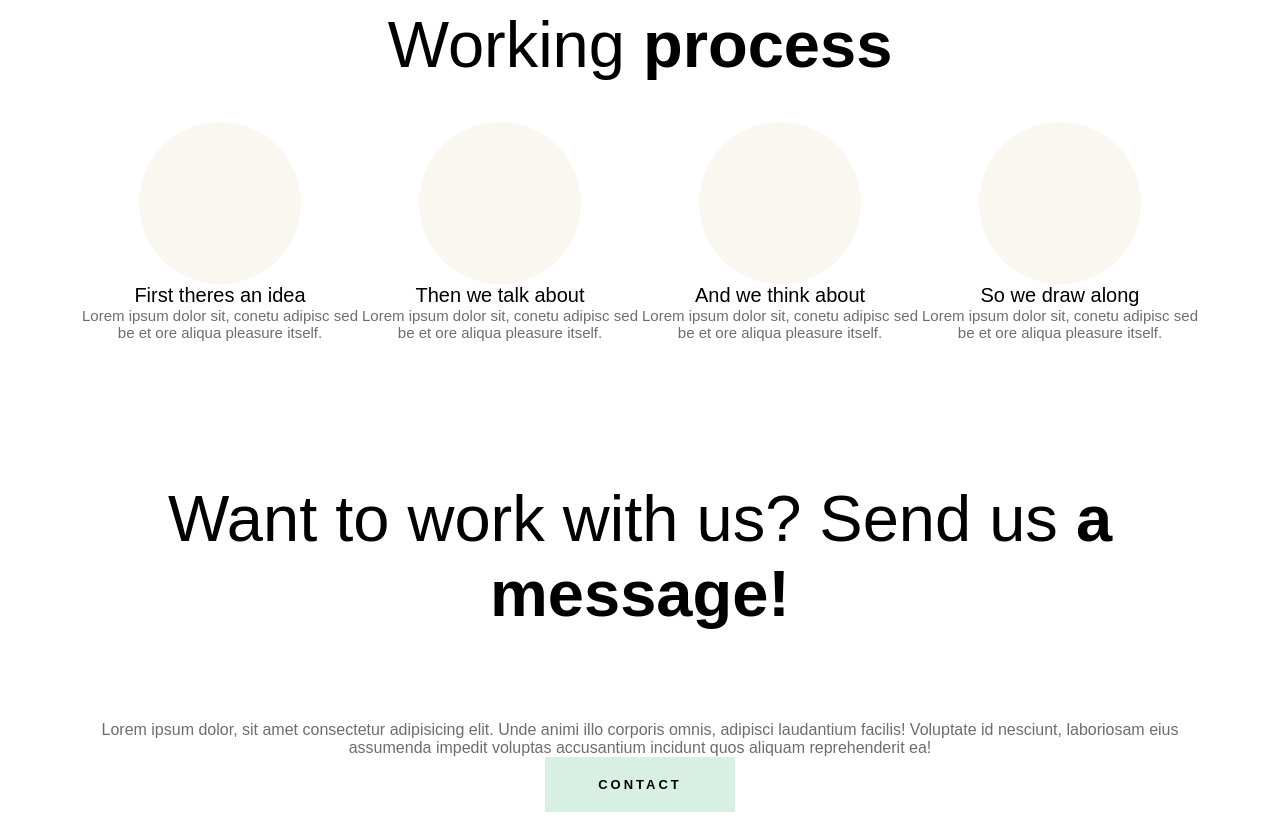
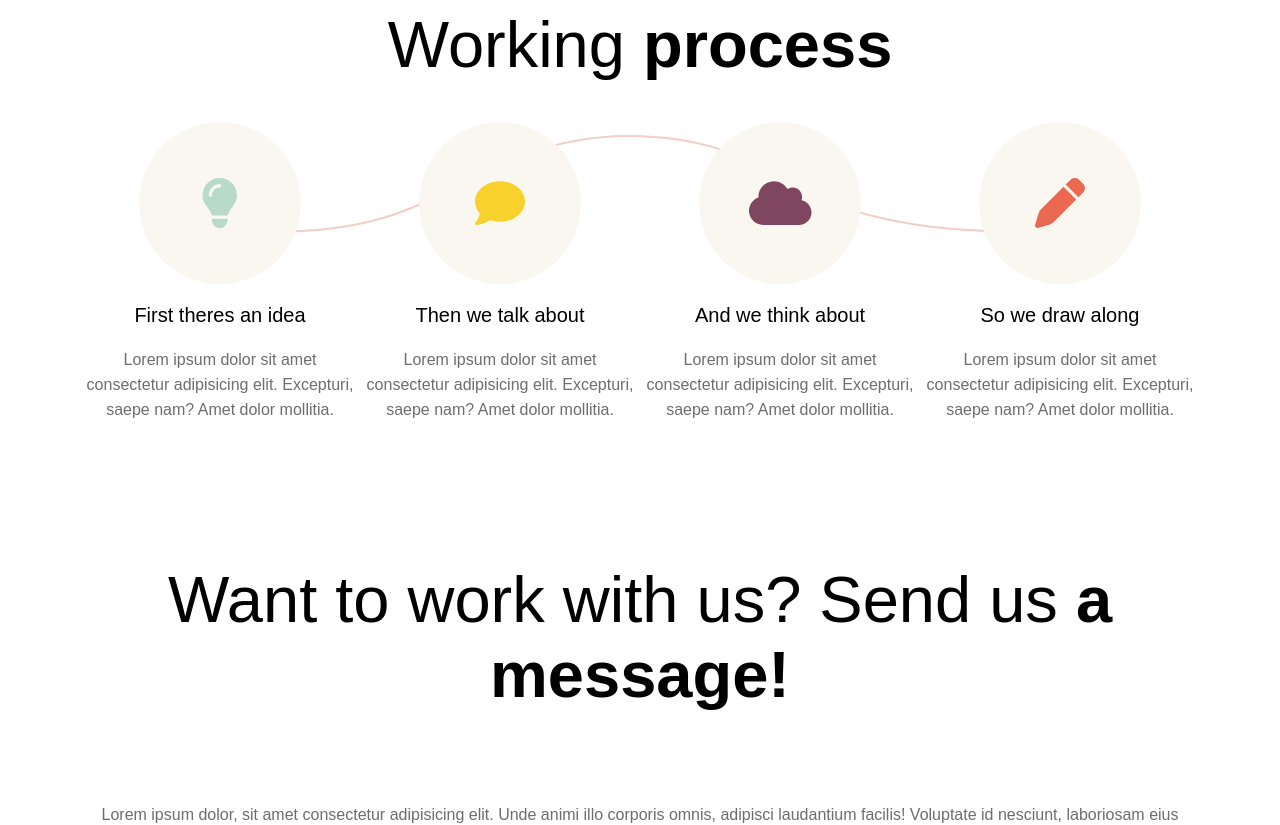
Before and after one commit to RiccardoBasso01/proj-html-vuejs, a Vue app: page / in a window 1280 px wide. Shown: the part 1480-2305 px from the top of the page. Built offline with nearby package versions, Linux system fonts and the light colour scheme; a web font is replaced by a local one.

Commit message:
Modifica process card

```diff
--- a/package.json
+++ b/package.json
@@ -13,6 +13,7 @@
     "@fontsource-variable/playfair-display": "^5.0.6",
     "@fortawesome/fontawesome-svg-core": "^6.4.0",
     "@fortawesome/free-brands-svg-icons": "^6.4.0",
+    "@fortawesome/free-solid-svg-icons": "^6.4.0",
     "@fortawesome/vue-fontawesome": "^3.0.3",
     "sass": "^1.63.6",
     "vue": "^3.2.47"
--- a/src/assets/scss/style.scss
+++ b/src/assets/scss/style.scss
@@ -32,6 +32,10 @@ h1,h2,h3,h4,h5,h6{
     color: $black;
 }
 
+p {
+    line-height: 25px;
+}
+
 
 .wrapper {
     display: flex;
--- a/src/components/AppMain.vue
+++ b/src/components/AppMain.vue
@@ -9,19 +9,35 @@ export default {
             processCards: [
                 {
                     title: 'First theres an idea',
-                    text: 'Lorem ipsum dolor sit, conetu adipisc sed be et ore aliqua pleasure itself.'
+                    text: 'Lorem ipsum dolor sit amet consectetur adipisicing elit. Excepturi, saepe nam? Amet dolor mollitia.',
+                    icon: {
+                        img: 'lightbulb',
+                        color: '#badac9' // $txt-misty-jade
+                    }
                 },
                 {
                     title: 'Then we talk about',
-                    text: 'Lorem ipsum dolor sit, conetu adipisc sed be et ore aliqua pleasure itself.'
+                    text: 'Lorem ipsum dolor sit amet consectetur adipisicing elit. Excepturi, saepe nam? Amet dolor mollitia.',
+                    icon: {
+                        img: 'comment',
+                        color: ' #f8d12d' // $txt-dream-of-spring
+                    }
                 },
                 {
                     title: 'And we think about',
-                    text: 'Lorem ipsum dolor sit, conetu adipisc sed be et ore aliqua pleasure itself.'
+                    text: 'Lorem ipsum dolor sit amet consectetur adipisicing elit. Excepturi, saepe nam? Amet dolor mollitia.',
+                    icon: {
+                        img: 'cloud',
+                        color: ' #80465f' // $txt-wild-plum
+                    }
                 },
                 {
                     title: 'So we draw along',
-                    text: 'Lorem ipsum dolor sit, conetu adipisc sed be et ore aliqua pleasure itself.'
+                    text: 'Lorem ipsum dolor sit amet consectetur adipisicing elit. Excepturi, saepe nam? Amet dolor mollitia.',
+                    icon: {
+                        img: 'pen',
+                        color: '#eb6950' // $txt-connect-red
+                    }
                 }
             ],
             blogCards: [
@@ -66,11 +82,11 @@ export default {
         </section>
 
         <!-- Process Cards -->
-        <section class="container-m">
+        <section id="process-card" class="container-m">
             <h2>Working <span class="txt-playfair-display bold">process</span></h2>
             <div class="wrapper">
                 <BaseCard :section="'process-cards'" v-for="(card, i) in processCards" :key="`Process card ${i}`"
-                    :className="'process card small'" :title="card.title" :text="card.text" />
+                    :className="'process card small'" :title="card.title" :text="card.text" :icon="card.icon" />
             </div>
         </section>
 
@@ -92,12 +108,33 @@ export default {
 @use '../assets/scss/style.scss' as *;
 @use '../assets/scss/_colors.scss' as *;
 
-#blog-list {
-    padding: 0 -20px;
-}
-
+// Sezione process card
 h2 {
     text-align: center;
     padding: 90px 0 40px 0;
 }
+
+@media screen and (min-width: 992px) {
+    #process-card .wrapper {
+        background-image: url(../assets/img/svg/svg-3.svg);
+        background-repeat: no-repeat;
+    }
+}
+
+@mixin linearGradient($direction) {
+    background-image: linear-gradient(to $direction, white 50%, transparent 50%);
+}
+
+#process-card .card:first-child {
+    @include linearGradient(right)
+}
+
+#process-card .card:last-child {
+    @include linearGradient(left)
+}
+
+// Sezione blog list
+#blog-list {
+    padding: 0 -20px;
+}
 </style>
--- a/src/components/BaseCard.vue
+++ b/src/components/BaseCard.vue
@@ -5,6 +5,7 @@ export default {
         section: String,
         title: String,
         text: String,
+        icon: Object,
         blogImg: String
     }
 }
@@ -17,11 +18,10 @@ export default {
 
         <!-- Process Cards -->
         <div v-if="section === 'process-cards'">
-            <div class="card-img">
-            </div>
+            <div class="card-img"><font-awesome-icon :icon="['fas', icon.img]" :style="{ color: icon.color }" /></div>
             <div class="description">
                 <div class="card-title">
-                    <h4>{{ title }}</h4>
+                    <h4 class="pY-2">{{ title }}</h4>
                 </div>
                 <p>{{ text }}</p>
             </div>
@@ -47,17 +47,16 @@ export default {
 @use '../assets/scss/_colors.scss' as *;
 @use '../assets/scss/style.scss' as *;
 
-.description {
-    font-size: var(--font-size-s);
-}
-
+// Sezione Process card
 .process.card>div {
     @include flex(column, center, center)
 }
 
 .process .card-img {
     @include rounded(162px);
+    @include flex(row, center, center);
     background-color: $bg-milk-glass;
+    font-size: 50px;
 }
 
 
--- a/src/libreriaRB.css
+++ b/src/libreriaRB.css
@@ -265,23 +265,23 @@ header {
     margin-top: 100px;
 }
 
-.m-Y-1 {
+.mY-1 {
     margin: 10px 0;
 }
 
-.m-Y-2 {
+.mY-2 {
     margin: 20px 0;
 }
 
-.m-Y-3 {
+.mY-3 {
     margin: 30px 0;
 }
 
-.m-Y-4 {
+.mY-4 {
     margin: 40px 0;
 }
 
-.m-Y-5 {
+.mY-5 {
     margin: 50px 0;
 }
 
@@ -305,24 +305,44 @@ header {
     padding: 50px;
 }
 
-.p-X-1 {
+.pX-1 {
     padding: 0 10px;
 }
 
-.p-X-2 {
+.pX-2 {
     padding: 0 20px;
 }
 
-.p-X-3 {
+.pX-3 {
     padding: 0 30px;
 }
 
-.p-X-4 {
+.pX-4 {
     padding: 0 40px;
 }
 
-.p-X-5 {
+.pX-5 {
     padding: 0 50px;
+}
+
+.pY-1 {
+    margin: 10px 0;
+}
+
+.pY-2 {
+    margin: 20px 0;
+}
+
+.pY-3 {
+    margin: 30px 0;
+}
+
+.pY-4 {
+    margin: 40px 0;
+}
+
+.pY-5 {
+    margin: 50px 0;
 }
 
 /**************************** width e height  *******************************/
--- a/src/main.js
+++ b/src/main.js
@@ -12,8 +12,12 @@ import { faTwitter } from '@fortawesome/free-brands-svg-icons'
 import { faPinterestP } from '@fortawesome/free-brands-svg-icons'
 import { faFacebookF } from '@fortawesome/free-brands-svg-icons'
 import { faLinkedinIn } from '@fortawesome/free-brands-svg-icons'
+import { faLightbulb } from '@fortawesome/free-solid-svg-icons'
+import { faComment } from '@fortawesome/free-solid-svg-icons'
+import { faCloud } from '@fortawesome/free-solid-svg-icons'
+import { faPen } from '@fortawesome/free-solid-svg-icons'
 
-library.add(faTwitter, faPinterestP, faFacebookF, faLinkedinIn)
+library.add(faTwitter, faPinterestP, faFacebookF, faLinkedinIn, faLightbulb, faComment, faCloud, faPen)
 
 createApp(App)
 .component('font-awesome-icon', FontAwesomeIcon)
```
Also changed, not shown: 1 other file (tests, documents, lock files or other folders).
